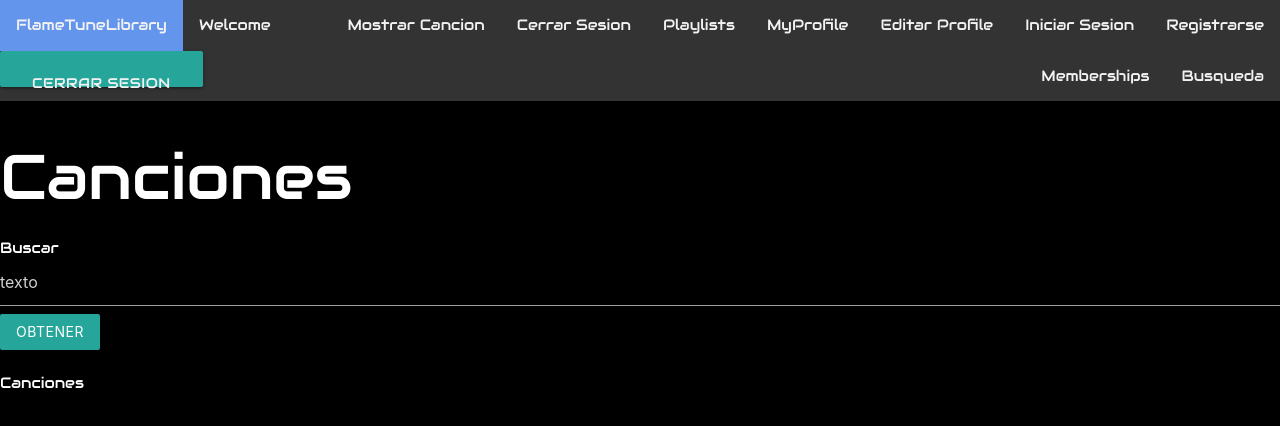
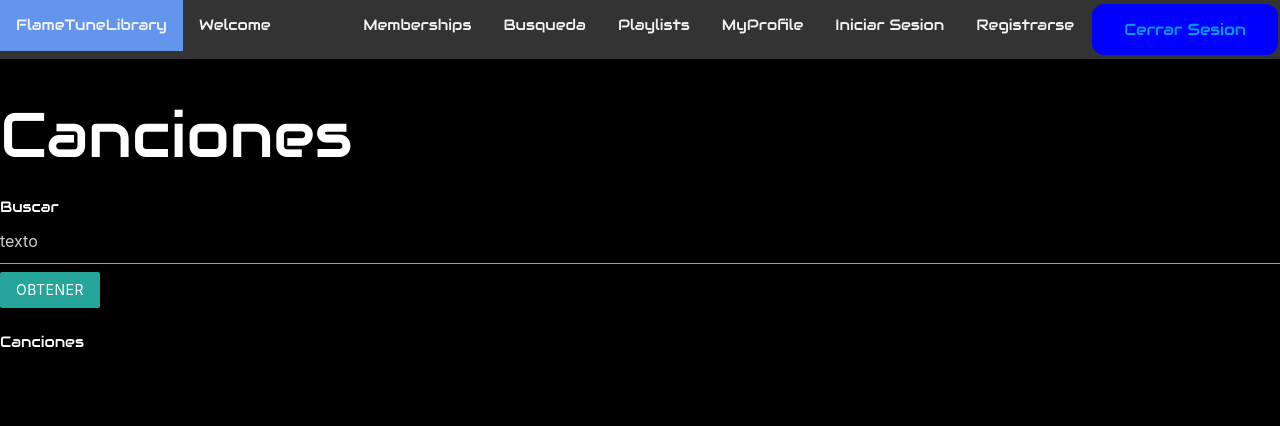
Before and after one commit to arceus6666/FTLFEv2, an Angular app: page /busqueda in a window 1280 px wide. Shown: the top 426 px of the page. Built offline with nearby package versions, Linux system fonts and the light colour scheme.

Commit message:
Cerrar sesion button

```diff
--- a/src/app/app.component.html
+++ b/src/app/app.component.html
@@ -3,20 +3,17 @@
 <div class="topnav">
   <div class="title topnava1">FlameTuneLibrary</div>
   <a class="topnava1" routerLink="/welcome">Welcome</a>
+
+  <button type="button" value="logout" class="button textcol topnava2" (click)="save($event)" >
+    <a routerLink="/welcome">Cerrar Sesion</a>
+  </button>
+
   <a class="topnava2" routerLink="/registrarse">Registrarse</a>
   <a class="topnava2" routerLink="/iniciar_sesion">Iniciar Sesion</a>
-  <a class="topnava2" routerLink="/editar_usuario">Editar Profile</a>
   <a class="topnava2" routerLink="/mostrar_usuario">MyProfile</a>
   <a class="topnava2" routerLink="/playlists">Playlists</a>
-  <a class="topnava2" routerLink="/welcome">Cerrar Sesion</a>
-  <a class="topnava2" routerLink="/mostrar_cancion">Mostrar Cancion</a>
   <a class="topnava2" routerLink="/visualizacion_resultados">Busqueda</a>
   <a class="topnava2" routerLink="/membresias">Memberships</a>
-
-  <button type="button" value="logout" class="btn btn-primary btn-block" (click)="save($event)" >
-    <a class="topnava2" routerLink="/welcome">Cerrar Sesion</a>
-  </button>
-
 </div>
 
 <router-outlet></router-outlet>
--- a/src/app/membresias/membresias.component.html
+++ b/src/app/membresias/membresias.component.html
@@ -20,7 +20,8 @@
   </div>
   <br>
   <button class="button buttonwel"><a class="colorwhite" routerLink="/comprar_membresias">Compra</a></button>
-  <button class="button buttonwel"><a class="colorwhite" routerLink="/registrarse">Nueva Tarjeta</a></button>
-  <h4 class="wel">Wanna be part of the party?<br><br><br><br><br></h4>
+  <button class="button buttonwel"><a class="colorwhite" routerLink="/agregar_tarjeta">Nueva Tarjeta</a></button>
+  <h4 class="wel">Wanna be part of the party?<br>
+    Join us!!<br><br><br><br></h4>
 </div>
 </body>
--- a/src/app/visualizacion-resultados/visualizacion-resultados.service.ts
+++ b/src/app/visualizacion-resultados/visualizacion-resultados.service.ts
@@ -22,7 +22,7 @@ export class VisualizacionResultadosService {
         headers: headers,
         body: data
       });
-      return this.http.get(url,{observe:'response'})
+      return this.http.get(url,{observe:'response'});
     }
 
     ngOnInit() {
--- a/src/styles.css
+++ b/src/styles.css
@@ -82,25 +82,20 @@ h4.wel{
   text-decoration: none;
 }
 
-.topnav2 {
-  background-color: #111111;
-  height: 40px;
-}
-
-.topnava3 {
-  float: left;
-  display: block;
-  color: #f2f2f2;
-  text-align: center;
-  padding: 14px 16px;
-  text-decoration: none;
-}
-
 /*PARA NAVIGATION BAR*/
 /* Change color on hover */
 .topnav a:hover {
   background-color: #ddd;
   color: black;
+}
+
+.topnav2 a:hover {
+  background-color: #ddd;
+  color: black;
+}
+
+.textcol {
+  color: white;
 }
 
 .button2 {
```
